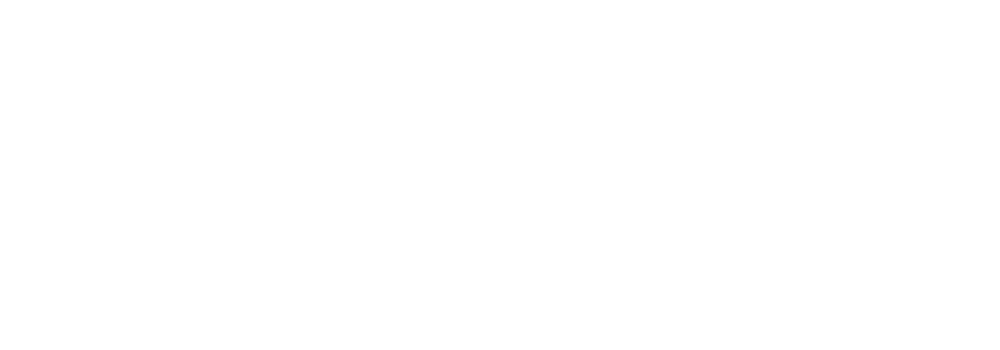
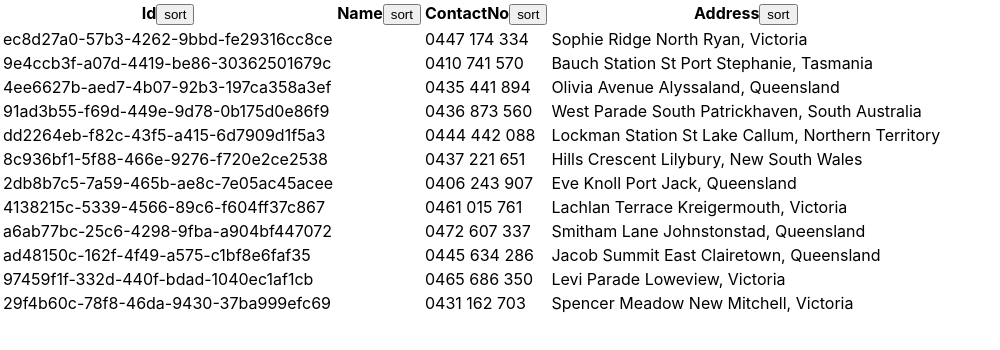
Before and after one commit to arian66/user-table, a React (Create React App) app in the folder code/: page / in a window 1280 px wide. Shown: the top 350 px of the page, without its empty margins (0-1000 px from the left). Built offline with nearby package versions, Linux system fonts and the light colour scheme.

Commit message:
initial table component implementation

```diff
--- /dev/null
+++ b/code/public/sample-data.json
@@ -0,0 +1,153 @@
+{
+	"companyInfo": {
+		"companyName": "Wilderman - Reilly",
+		"companyMotto": "value-added incentivize interfaces",
+		"companyEst": "2014-02-28T21:31:06.322Z"
+	},
+	"employees": [
+		{
+			"id": "ec8d27a0-57b3-4262-9bbd-fe29316cc8ce",
+			"avatar": "https://s3.amazonaws.com/uifaces/faces/twitter/ateneupopular/128.jpg",
+			"firstName": "Aidan",
+			"lastName": "Windler",
+			"jobTitle": "Forward Implementation Manager",
+			"contactNo": "0447 174 334",
+			"address": "Sophie Ridge North Ryan, Victoria",
+			"age": 57,
+			"bio": "Repellat aut deserunt. Qui rerum accusamus inventore nulla provident minima aspernatur aliquid. Ea aut animi blanditiis. Veniam ad sint tenetur odio dignissimos in praesentium consequatur.",
+			"dateJoined": "2023-01-10T08:07:22.762Z"
+		},
+		{
+			"id": "9e4ccb3f-a07d-4419-be86-30362501679c",
+			"avatar": "https://s3.amazonaws.com/uifaces/faces/twitter/sachacorazzi/128.jpg",
+			"firstName": "Leo",
+			"lastName": "Cummings",
+			"jobTitle": "Lead Configuration Designer",
+			"contactNo": "0410 741 570",
+			"address": "Bauch Station St Port Stephanie, Tasmania",
+			"age": 50,
+			"bio": "Accusantium suscipit autem. Quasi aut ut et dolorem. Amet error nam dolorem ut excepturi expedita vero. Autem et cumque.",
+			"dateJoined": "2018-05-26T03:52:30.519Z"
+		},
+		{
+			"id": "4ee6627b-aed7-4b07-92b3-197ca358a3ef",
+			"avatar": "https://s3.amazonaws.com/uifaces/faces/twitter/xamorep/128.jpg",
+			"firstName": "Charlie",
+			"lastName": "Moore",
+			"jobTitle": "Investor Tactics Producer",
+			"contactNo": "0435 441 894",
+			"address": "Olivia Avenue Alyssaland, Queensland",
+			"age": 42,
+			"bio": "In nihil ut aliquid maxime. Iure molestiae qui veritatis a quasi sed blanditiis non. Facere ullam aperiam aspernatur magnam dolorem amet inventore rem nemo. Quaerat natus sint. Porro qui voluptatem et sit sed non maiores. Voluptate minus exercitationem culpa.",
+			"dateJoined": "2017-08-25T13:53:02.534Z"
+		},
+		{
+			"id": "91ad3b55-f69d-449e-9d78-0b175d0e86f9",
+			"avatar": "https://s3.amazonaws.com/uifaces/faces/twitter/kkusaa/128.jpg",
+			"firstName": "Nathan",
+			"lastName": "Doyle",
+			"jobTitle": "Customer Interactions Strategist",
+			"contactNo": "0436 873 560",
+			"address": "West Parade South Patrickhaven, South Australia",
+			"age": 47,
+			"bio": "Omnis modi eum et. Hic necessitatibus odio voluptas sint perferendis. In sunt est tempore autem. Aperiam aspernatur laudantium magnam error commodi ut blanditiis occaecati excepturi. Corporis velit voluptas voluptatum omnis quisquam quis nostrum. Asperiores quia voluptates recusandae distinctio repellat et.",
+			"dateJoined": "2023-01-01T20:36:19.337Z"
+		},
+		{
+			"id": "dd2264eb-f82c-43f5-a415-6d7909d1f5a3",
+			"avatar": "https://s3.amazonaws.com/uifaces/faces/twitter/christianoliff/128.jpg",
+			"firstName": "George",
+			"lastName": "Kulas",
+			"jobTitle": "Dynamic Factors Assistant",
+			"contactNo": "0444 442 088",
+			"address": "Lockman Station St Lake Callum, Northern Territory",
+			"age": 34,
+			"bio": "Voluptate consequuntur sed quas quisquam. Ut dignissimos velit. Est temporibus necessitatibus et qui consequuntur dolores vero. Neque dolorem perspiciatis culpa dolorem. Voluptas qui facilis adipisci.",
+			"dateJoined": "2020-09-06T12:41:31.377Z"
+		},
+		{
+			"id": "8c936bf1-5f88-466e-9276-f720e2ce2538",
+			"avatar": "https://s3.amazonaws.com/uifaces/faces/twitter/mattbilotti/128.jpg",
+			"firstName": "Callum",
+			"lastName": "Grant",
+			"jobTitle": "Dynamic Markets Engineer",
+			"contactNo": "0437 221 651",
+			"address": "Hills Crescent Lilybury, New South Wales",
+			"age": 35,
+			"bio": "Commodi recusandae maxime dolorem aut. Corrupti repellendus sunt voluptatem corporis corporis totam mollitia. Eaque molestias voluptate. Qui velit cumque id eveniet eum ut praesentium quasi. Rerum corporis quibusdam.",
+			"dateJoined": "2021-10-16T21:33:48.578Z"
+		},
+		{
+			"id": "2db8b7c5-7a59-465b-ae8c-7e05ac45acee",
+			"avatar": "https://s3.amazonaws.com/uifaces/faces/twitter/andrea211087/128.jpg",
+			"firstName": "James",
+			"lastName": "Douglas",
+			"jobTitle": "Customer Group Director",
+			"contactNo": "0406 243 907",
+			"address": "Eve Knoll Port Jack, Queensland",
+			"age": 24,
+			"bio": "Ut in alias. Tempore consectetur rerum nemo cupiditate iste dolorem neque in. Quos non autem deserunt in qui quo. Labore et quam. Consequatur eaque aliquid.",
+			"dateJoined": "2021-08-08T02:31:29.874Z"
+		},
+		{
+			"id": "4138215c-5339-4566-89c6-f604ff37c867",
+			"avatar": "https://s3.amazonaws.com/uifaces/faces/twitter/sachacorazzi/128.jpg",
+			"firstName": "Jack",
+			"lastName": "West",
+			"jobTitle": "Direct Research Orchestrator",
+			"contactNo": "0461 015 761",
+			"address": "Lachlan Terrace Kreigermouth, Victoria",
+			"age": 21,
+			"bio": "Et nostrum pariatur expedita nostrum pariatur aut. Omnis quidem voluptas eveniet est quod ut non neque rerum. Et tenetur sed ut eos accusamus vel.",
+			"dateJoined": "2022-09-08T02:01:46.579Z"
+		},
+		{
+			"id": "a6ab77bc-25c6-4298-9fba-a904bf447072",
+			"avatar": "https://s3.amazonaws.com/uifaces/faces/twitter/vc27/128.jpg",
+			"firstName": "Adam",
+			"lastName": "Marvin",
+			"jobTitle": "International Interactions Coordinator",
+			"contactNo": "0472 607 337",
+			"address": "Smitham Lane Johnstonstad, Queensland",
+			"age": 46,
+			"bio": "Eum voluptatem dolor sit velit sed aut est qui ratione. Maxime qui aut est reprehenderit rem vel voluptatum illo consequatur. Corrupti quia quaerat id eum. Nobis hic vel natus facilis omnis placeat.",
+			"dateJoined": "2017-06-04T04:33:49.388Z"
+		},
+		{
+			"id": "ad48150c-162f-4f49-a575-c1bf8e6faf35",
+			"avatar": "https://s3.amazonaws.com/uifaces/faces/twitter/mattbilotti/128.jpg",
+			"firstName": "Sophie",
+			"lastName": "Stark",
+			"jobTitle": "Senior Division Assistant",
+			"contactNo": "0445 634 286",
+			"address": "Jacob Summit East Clairetown, Queensland",
+			"age": 27,
+			"bio": "Necessitatibus consequatur pariatur est ut qui quae blanditiis. Facere molestias consequatur quisquam qui suscipit quae aspernatur. Placeat ab vero fugit molestiae incidunt eos et. Quia sed molestias rerum porro.",
+			"dateJoined": "2015-06-22T15:30:07.330Z"
+		},
+		{
+			"id": "97459f1f-332d-440f-bdad-1040ec1af1cb",
+			"avatar": "https://s3.amazonaws.com/uifaces/faces/twitter/wesleytrankin/128.jpg",
+			"firstName": "George",
+			"lastName": "Greenfelder",
+			"jobTitle": "Future Operations Orchestrator",
+			"contactNo": "0465 686 350",
+			"address": "Levi Parade Loweview, Victoria",
+			"age": 45,
+			"bio": "Nesciunt numquam consequatur veritatis aspernatur minus quis quisquam quos. Quod similique porro. Omnis architecto enim odit tempora libero repellendus molestiae. Eos et et voluptate deserunt eveniet quibusdam quo architecto.",
+			"dateJoined": "2013-09-28T13:12:14.293Z"
+		},
+		{
+			"id": "29f4b60c-78f8-46da-9430-37ba999efc69",
+			"avatar": "https://s3.amazonaws.com/uifaces/faces/twitter/reideiredale/128.jpg",
+			"firstName": "Finn",
+			"lastName": "Baumbach",
+			"jobTitle": "Lead Configuration Manager",
+			"contactNo": "0431 162 703",
+			"address": "Spencer Meadow New Mitchell, Victoria",
+			"age": 18,
+			"bio": "Sed quaerat modi expedita aut expedita nisi. Quia vel ipsam placeat aut eum reprehenderit amet voluptatem omnis. Eaque et ut hic voluptatum. Magni iste reiciendis deleniti quis itaque. Iure unde blanditiis quia ullam fugit dolorum et rerum quidem.",
+			"dateJoined": "2020-06-12T06:48:45.669Z"
+		}
+	]
+}
--- a/code/src/App.tsx
+++ b/code/src/App.tsx
@@ -1,11 +1,26 @@
-import React from 'react';
+import React, { useEffect, useState } from "react";
+import Table from "components/table/Table";
 
 function App() {
-  return (
-    <div >
+	const [data, setData] = useState([]);
+	const headers = [
+		{ name: "id", label: "Id" },
+		{ name: "name", label: "Name" },
+		{ name: "contactNo", label: "ContactNo" },
+		{ name: "address", label: "Address" },
+	];
 
-    </div>
-  );
+	useEffect(() => {
+		fetch("/sample-data.json")
+			.then((res) => res.json())
+			.then((res) => setData(res?.employees));
+	}, []);
+
+	return (
+		<div className="App">
+			<Table headers={headers} data={data} />
+		</div>
+	);
 }
 
 export default App;
--- /dev/null
+++ b/code/src/components/table/Table.tsx
@@ -0,0 +1,64 @@
+import React, { useState } from "react";
+import { Header, TableProps } from "./Table.interface";
+
+const Table: React.FC<TableProps> = (props) => {
+	const { headers, data } = props;
+
+	const [sortConfig, setSortConfig] = useState<{
+		key: string | null;
+		direction: "ascending" | "descending" | null;
+	}>({
+		key: null,
+		direction: null,
+	});
+
+	const handleSort = (header: Header) => {
+		let direction: "ascending" | "descending" = "ascending";
+		if (
+			sortConfig.key === header.name &&
+			sortConfig.direction === "ascending"
+		) {
+			direction = "descending";
+		}
+		setSortConfig({ key: header.name, direction: direction });
+	};
+
+	const sortedData = [...data].sort((a, b) => {
+		if (sortConfig.key && sortConfig.direction) {
+			return sortConfig.direction === "ascending"
+				? a[sortConfig.key]
+						.toString()
+						.localeCompare(b[sortConfig.key].toString())
+				: b[sortConfig.key]
+						.toString()
+						.localeCompare(a[sortConfig.key].toString());
+		}
+		return 0;
+	});
+
+	return (
+		<table>
+			<thead>
+				<tr>
+					{headers.map((header, index) => (
+						<th key={index}>
+							{header.label}
+							<button onClick={() => handleSort(header)}>sort</button>
+						</th>
+					))}
+				</tr>
+			</thead>
+			<tbody>
+				{sortedData.map((row, rowIndex) => (
+					<tr key={rowIndex}>
+						{headers.map((header, columnIndex) => (
+							<td key={`${rowIndex}-${columnIndex}`}>{row[header.name]}</td>
+						))}
+					</tr>
+				))}
+			</tbody>
+		</table>
+	);
+};
+
+export default Table;
```
Also changed, not shown: code/src/components/table/Table.interface.ts (added, +13 -0 lines).
